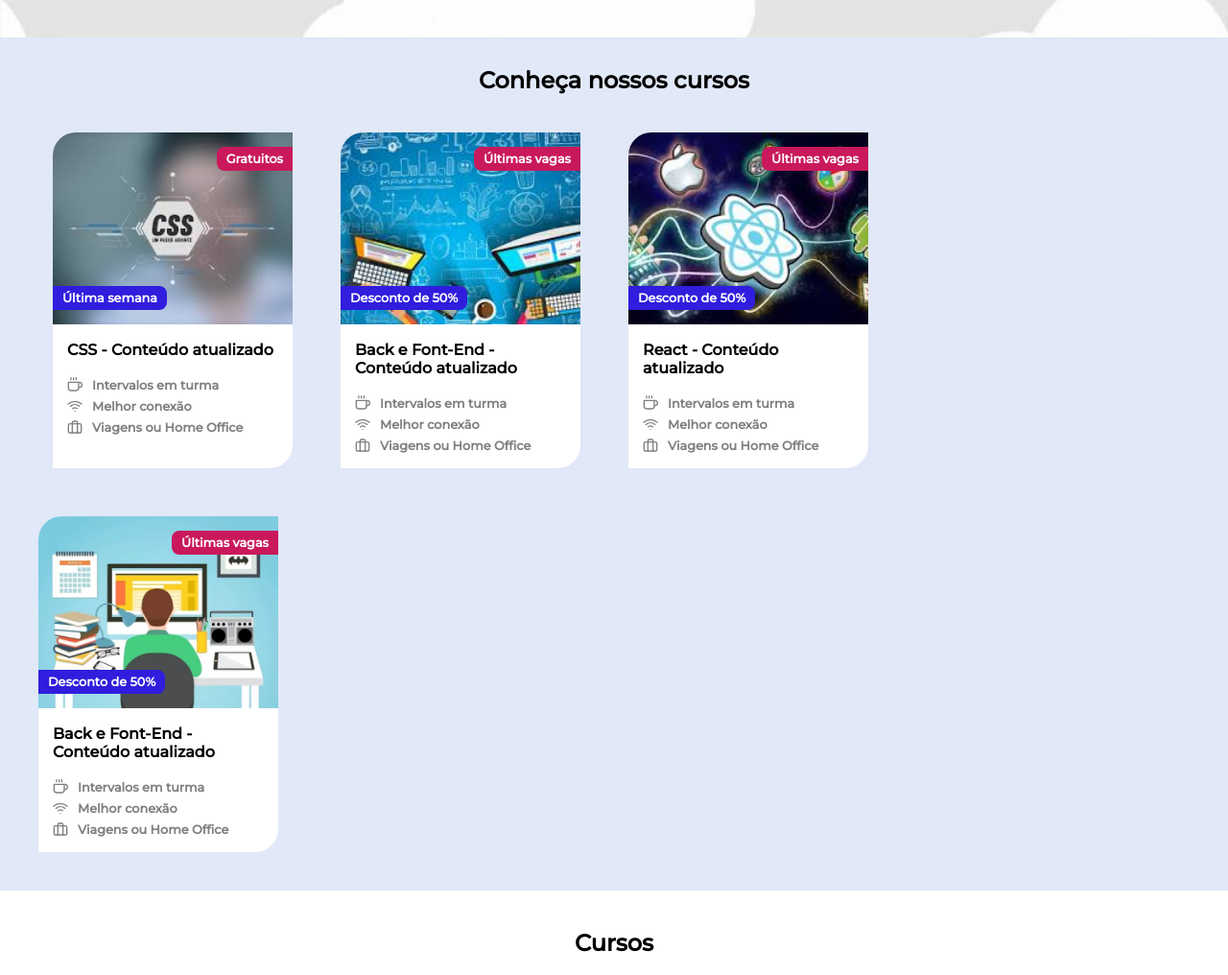
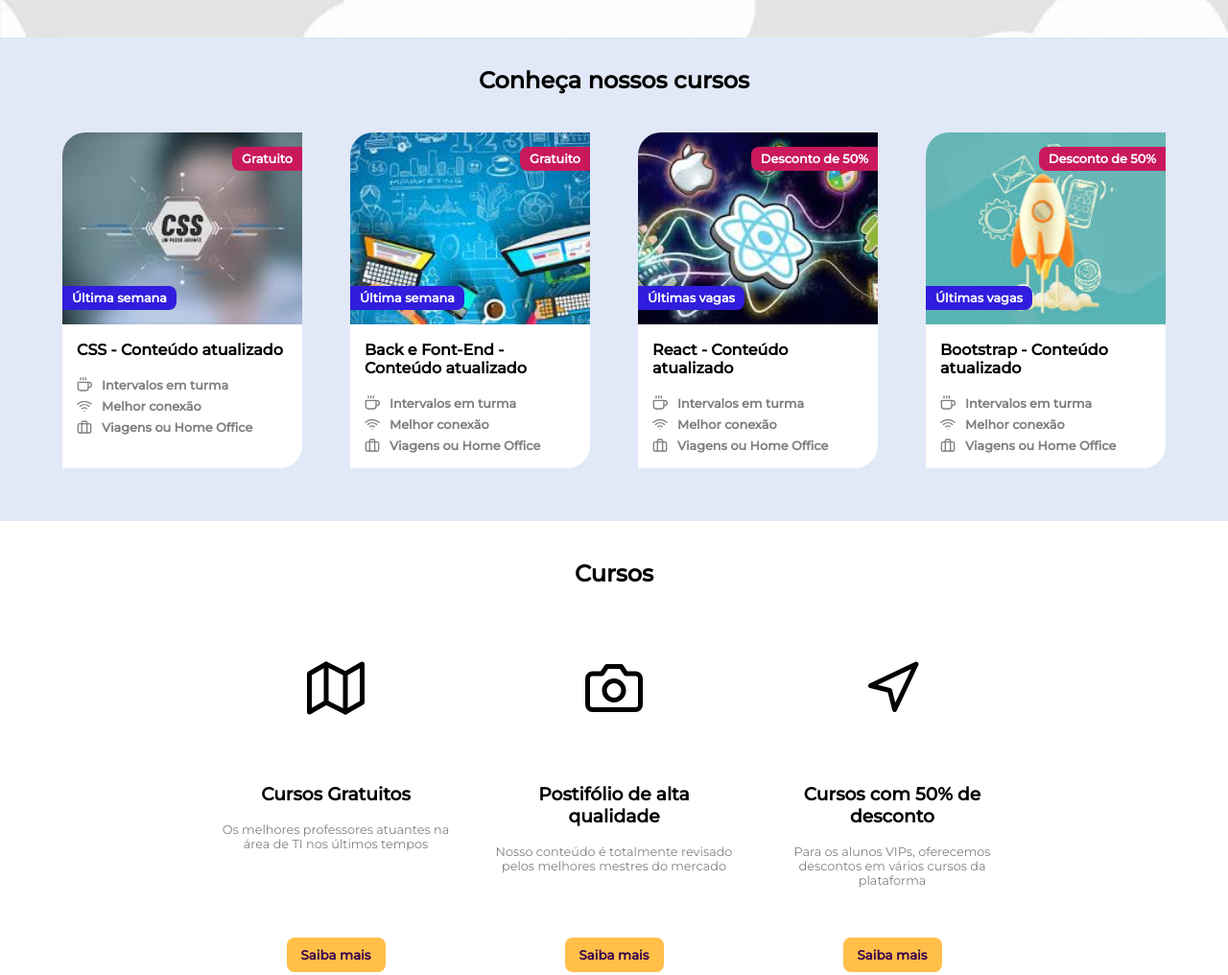
Before and after one commit to fslage/1FslageHTMLeCSS, a plain HTML site: page index.html in a window 1280 px wide. Shown: the part 451-1467 px from the top of the page at 96% size. Drawn offline with nearby package versions, Linux system fonts and the light colour scheme; some packages are replaced by stand-ins of ours.

Commit message:
Atualização 14052020 2.0

```diff
--- a/index.html
+++ b/index.html
@@ -38,7 +38,7 @@
         <div class="pacotes-cards">
             <div class="card">
                 <div class="card-tag card-tag-top">
-                    <p>Gratuitos</p>
+                    <p>Gratuito</p>
                 </div>
 
                 <div class="card-tag card-tag-bottom">
@@ -58,10 +58,10 @@
 
             <div class="card">
                 <div class="card-tag card-tag-top">
-                    <p>Últimas vagas</p>
+                    <p>Gratuito</p>
                 </div>
                 <div class="card-tag card-tag-bottom">
-                    <p>Desconto de 50%</p>
+                    <p>Última semana</p>
                 </div>
                 <img class="card-image" src="assets\curso02.jpg" alt="miami">
                 <div class="card-content">
@@ -74,13 +74,14 @@
                 </div>
             </div>
 
+
             <div class="card">
                 <div class="card-tag card-tag-top">
-                    <p>Últimas vagas</p>
+                    <p>Desconto de 50%</p>
                 </div>
 
                 <div class="card-tag card-tag-bottom">
-                    <p>Desconto de 50%</p>
+                    <p>Últimas vagas</p>
                 </div>
                 <img class="card-image" src="assets\curso07.jpg" alt="miami">
                 <div class="card-content">
@@ -91,28 +92,35 @@
                         <li> <i data-feather="briefcase"></i> Viagens ou Home Office</li>
                     </ul>
 
-                </div>
+
                     </div>
                 </div>
 
-
                 <div class="card">
                     <div class="card-tag card-tag-top">
+                        <p>Desconto de 50%</p>
+                    </div>
+
+                    <div class="card-tag card-tag-bottom">
                         <p>Últimas vagas</p>
                     </div>
-            <div class="card-tag card-tag-bottom">
-                <p>Desconto de 50%</p>
-            </div>
-            <img class="card-image" src="assets\curso05.jpg" alt="miami">
+                    <img class="card-image" src="assets\curso09.jpg" alt="miami">
                     <div class="card-content">
-                <h1>Back e Font-End - Conteúdo atualizado</h1>
+                        <h1>Bootstrap - Conteúdo atualizado</h1>
                         <ul>
                             <li> <i data-feather="coffee"></i> Intervalos em turma </li>
                             <li> <i data-feather="wifi"></i> Melhor conexão</li>
                             <li> <i data-feather="briefcase"></i> Viagens ou Home Office</li>
                         </ul>
+
+
                         </div>
+
+
         </div>
+
+
+
 
     </section>
 
@@ -152,9 +160,9 @@
         <div class="faleconosco-card">
             <h3>Entre em contato</h3>
             <ul>
-                <li><i data-feather="wifi"></i> Rua Pandora, nº10000 - Aboredo</li>
+                <li><i data-feather="wifi"></i> Rua Pandora, nº10000 - Arboredo</li>
                 <li><i data-feather="wifi"></i> contato@seumundoead.com</li>
-                <li><i data-feather="wifi"></i> (55) 9999-9999</li>
+                <li><i data-feather="wifi"></i> (+55) 9999-0000</li>
             </ul>
         </div>
         <div id="map"></div>
--- a/style.css
+++ b/style.css
@@ -69,7 +69,7 @@
 .pacotes .pacotes-cards {
     display: flex;
     margin: 15px;
-    max-width: 900px;
+    max-width: 1330px;
     flex-wrap: wrap;
     justify-content: center;
 }
```
Lines whose indentation alone changed are shown as unchanged.
